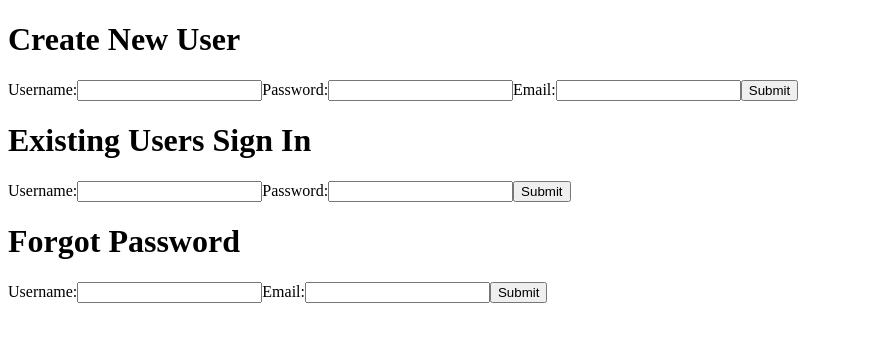
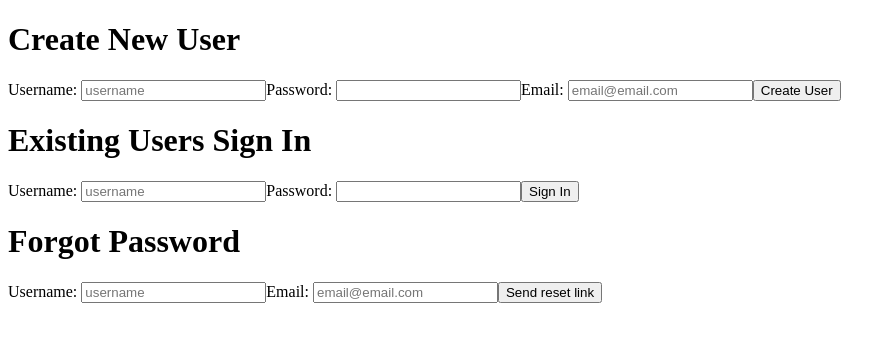
Before and after one commit to sulisulisulwan/soundtrackMe, a React (Create React App) app in the folder frontend/: page / in a window 1280 px wide. Shown: the top 342 px of the page, without its empty margins (0-896 px from the left). Built offline with nearby package versions, Linux system fonts and the light colour scheme.

Commit message:
Create password-form-options and fill out different Password-Forms

```diff
--- a/frontend/src/App.jsx
+++ b/frontend/src/App.jsx
@@ -1,90 +1,19 @@
 import React from 'react';
-import axios from 'axios';
+
+import PasswordForm from './PasswordForm.jsx'
+import pwOptions from './password-forms-options.js'
+
 
 const App = () => {
-
-  const handleCreateOnSubmit = async (e) => {
-    e.preventDefault();
-    try {
-      await axios.post('/users', {
-        username: e.target[0].value,
-        password: e.target[1].value,
-        email: e.target[2].value
-      })
-      console.log('created');
-    } catch(err) {
-      console.log(err);
-    }
-  }
-
-  const handleSignInOnSubmit = async (e) => {
-    e.preventDefault();
-    try {
-      let result = await axios.post('/users/verify', {
-        username: e.target[0].value,
-        password: e.target[1].value
-      })
-      console.log(result);
-    } catch(err) {
-      console.log(err);
-    }
-  }
-
-  const handleForgotPwOnSubmit = async (e) => {
-    e.preventDefault();
-    try {
-      let result = await axios.post('/users/forgot', {
-        username: e.target[0].value,
-        email: e.target[1].value
-      })
-      console.log(result)
-    } catch(err) {
-      console.error(err);
-    }
-  }
 
   return (
     <>
       <h1>Create New User</h1>
-      <form onSubmit={handleCreateOnSubmit}>
-        <label>
-          Username:
-          <input type="text"></input>
-        </label>
-        <label>
-          Password:
-          <input type="text"></input>
-        </label>
-        <label>
-          Email:
-          <input type="text"></input>
-        </label>
-        <input type="submit"></input>
-      </form>
+      <PasswordForm options={pwOptions.createUser}/>
       <h1>Existing Users Sign In</h1>
-      <form onSubmit={handleSignInOnSubmit}>
-        <label>
-          Username:
-          <input type="text"></input>
-        </label>
-        <label>
-          Password:
-          <input type="text"></input>
-        </label>
-        <input type="submit"></input>
-      </form>
+      <PasswordForm options={pwOptions.signInUser}/>
       <h1>Forgot Password</h1>
-      <form onSubmit={handleForgotPwOnSubmit}>
-        <label>
-          Username:
-          <input type="text"></input>
-        </label>
-        <label>
-          Email:
-          <input type="text"></input>
-        </label>
-        <input type="submit"></input>
-      </form>
+      <PasswordForm options={pwOptions.forgotUserPW}/>
     </>
   )
 }
--- /dev/null
+++ b/frontend/src/PasswordForm.jsx
@@ -0,0 +1,29 @@
+import React from 'react';
+
+const PasswordForm = ({ options }) => {
+
+  return(
+    <form className={ options.form.className } onSubmit={ options.form.onSubmitHandler }>
+      {options.inputFields.map((input, i) => <InputField  key={ `${input.key}-${i}` } options={ input }/>)
+      }
+      <input type="submit" value={ options.submitButton.value }></input>
+    </form>
+  )
+
+}
+
+const InputField = ({ options }) => {
+  return (
+    <label>
+      {options.label}
+      <input
+        type={ options.type }
+        placeholder={ options.placeholder }
+        disabled={ options.disabled }
+        >
+      </input>
+    </label>
+  )
+}
+
+export default PasswordForm;
--- /dev/null
+++ b/frontend/src/password-forms-options.js
@@ -0,0 +1,133 @@
+import axios from 'axios';
+
+const createUser = {
+  form: {
+    className: 'create-user',
+    onSubmitHandler: async (e) => {
+      e.preventDefault();
+      try {
+        await axios.post('/users', {
+          username: e.target[0].value,
+          password: e.target[1].value,
+          email: e.target[2].value
+        })
+        console.log('created');
+      } catch(err) {
+        console.log(err);
+      }
+    }
+  },
+  inputFields: [
+    {
+      key: 'create-user-username',
+      id: 'create-user-username',
+      label: 'Username: ',
+      type: 'text',
+      placeholder: 'username',
+      disabled: false,
+    },
+    {
+      key: 'create-user-password',
+      id: 'create-user-password',
+      label: 'Password: ',
+      type: 'password',
+      placeholder: '',
+      disabled: false,
+    },
+    {
+      key: 'create-user-email',
+      id: 'create-user-email',
+      label: 'Email: ',
+      type: 'email',
+      placeholder: 'email@email.com',
+      disabled: false,
+    }
+  ],
+  submitButton: {
+    value: 'Create User'
+  }
+}
+
+const signInUser = {
+  form: {
+    className: 'signin-user',
+    onSubmitHandler: async (e) => {
+      e.preventDefault();
+      try {
+        let result = await axios.post('/users/verify', {
+          username: e.target[0].value,
+          password: e.target[1].value
+        })
+        console.log(result);
+      } catch(err) {
+        console.log(err);
+      }
+    }
+  },
+  inputFields: [
+    {
+      key: 'create-user-username',
+      id: 'create-user-username',
+      label: 'Username: ',
+      type: 'text',
+      placeholder: 'username',
+      disabled: false,
+    },
+    {
+      key: 'create-user-password',
+      id: 'create-user-password',
+      label: 'Password: ',
+      type: 'password',
+      placeholder: '',
+      disabled: false,
+    }
+  ],
+  submitButton: {
+    value: 'Sign In'
+  }
+}
+
+const forgotUserPW = {
+  form: {
+    className: 'forgot-user-password',
+    onSubmitHandler: async (e) => {
+      e.preventDefault();
+      try {
+        let result = await axios.post('/users/forgot', {
+          username: e.target[0].value,
+          email: e.target[1].value
+        })
+        console.log(result)
+      } catch(err) {
+        console.error(err);
+      }
+    }
+  },
+  inputFields: [
+    {
+      key: 'forgot-user-username',
+      id: 'forgot-user-username',
+      label: 'Username: ',
+      type: 'text',
+      placeholder: 'username',
+      disabled: false,
+    },
+    {
+      key: 'forgot-user-email',
+      id: 'forgot-user-email',
+      label: 'Email: ',
+      type: 'email',
+      placeholder: 'email@email.com',
+      disabled: false,
+    }
+  ],
+  submitButton: {
+    value: 'Send reset link'
+  }
+}
+
+export default {
+  createUser,
+  signInUser,
+  forgotUserPW,
+}
```
Also changed, not shown: frontend/src/PasswordForms.jsx (deleted, +0 -42 lines), frontend/public/bundle.js, 2 other files (tests, documents, lock files or other folders).
